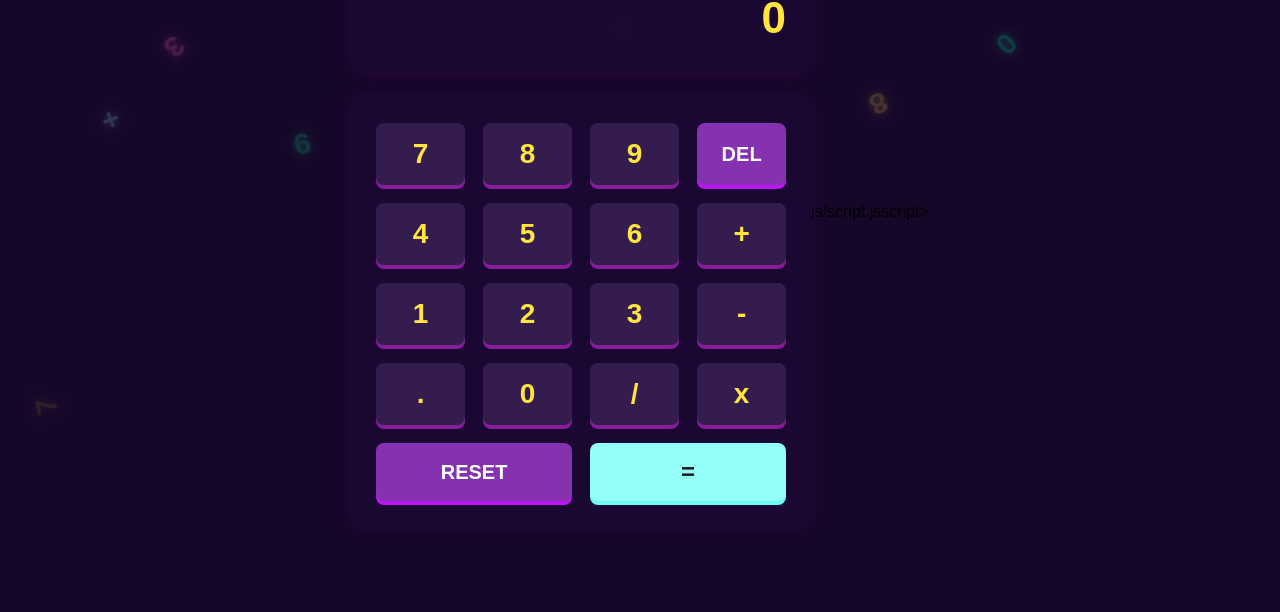
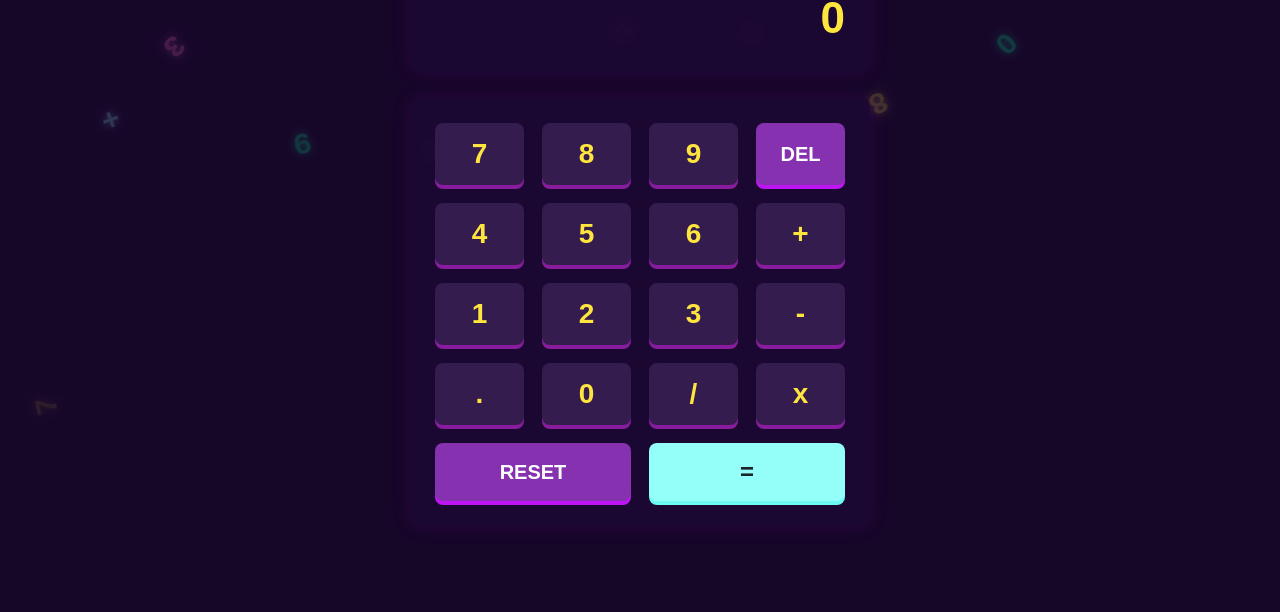
Before and after one commit to shehasaleh/T231538_EESE316_FA3, a plain HTML site: page index.html in a window 1280 px wide. Shown: the part 188-800 px from the top of the page. Drawn offline with Linux system fonts and the light colour scheme; files that its build step writes are made by us from their sources.

Commit message:
Update index.html
fixed code

```diff
--- a/index.html
+++ b/index.html
@@ -1,21 +1,22 @@
 <!DOCTYPE html>
 <html lang="en">
 <head>
-  <!-- Character encoding for the webpage -->
+  <!-- This tells the browser to use normal text characters correctly -->
   <meta charset="UTF-8">
 
-  <!-- Makes the calculator responsive on mobile devices -->
+  <!-- This makes the website fit properly on phones, tablets, and computers -->
   <meta name="viewport" content="width=device-width, initial-scale=1.0">
 
-  <!-- Title shown on the browser tab -->
+  <!-- This is the title that appears on the browser tab -->
   <title>Sheha's Math Buster</title>
 
-  <!-- Correct link to external CSS file -->
+  <!-- This connects the HTML file to the CSS styling file -->
   <link rel="stylesheet" href="css/style.css">
 </head>
+
 <body>
 
-  <!-- Full page raining numbers and operation symbols background -->
+  <!-- This section creates the falling number and operator symbols in the background -->
   <div class="rain-background">
     <span>7</span>
     <span>+</span>
@@ -55,75 +56,80 @@
     <span>=</span>
   </div>
 
-  <!-- Main calculator wrapper -->
+  <!-- This main container holds the whole calculator -->
   <main class="calculator-wrapper">
 
-    <!-- Top sectionO! area -->
+    <!-- This is the top part of the calculator with the title and GO!GO! section -->
     <header class="calculator-top">
+
+      <!-- Calculator name -->
       <h1>Sheha's Math Buster</h1>
 
-      <!-- GO!GO! display area with cat icon -->
+      <!-- This area contains the small numbers, GO!GO!, toggle design, and cat icon -->
       <div class="theme-area">
+
+        <!-- These are decorative numbers above the toggle -->
         <div class="theme-numbers">
           <span>1</span>
           <span>2</span>
           <span>3</span>
         </div>
 
+        <!-- This row holds the GO!GO! text, toggle, and cat icon -->
         <div class="theme-row">
           <p>GO!GO!</p>
 
-          <!-- Decorative toggle -->
+          <!-- This is only a decorative toggle switch -->
           <div class="theme-toggle">
             <span></span>
           </div>
 
-          <!-- Cat icon decoration next to GO!GO! -->
+          <!-- This is the cat icon next to GO!GO! -->
           <div class="cat-icon">🐱</div>
         </div>
       </div>
     </header>
 
-    <!-- Calculator display area -->
+    <!-- This is the calculator screen where numbers and answers are displayed -->
     <section class="calculator-screen" id="display">
       0
     </section>
 
-    <!-- Calculator button area -->
+    <!-- This section contains all the calculator buttons -->
     <section class="calculator-buttons">
 
-      <!-- Row 1 -->
+      <!-- First row of buttons -->
       <button class="btn number" data-value="7">7</button>
       <button class="btn number" data-value="8">8</button>
       <button class="btn number" data-value="9">9</button>
       <button class="btn action" id="delete">DEL</button>
 
-      <!-- Row 2 -->
+      <!-- Second row of buttons -->
       <button class="btn number" data-value="4">4</button>
       <button class="btn number" data-value="5">5</button>
       <button class="btn number" data-value="6">6</button>
       <button class="btn operator" data-value="+">+</button>
 
-      <!-- Row 3 -->
+      <!-- Third row of buttons -->
       <button class="btn number" data-value="1">1</button>
       <button class="btn number" data-value="2">2</button>
       <button class="btn number" data-value="3">3</button>
       <button class="btn operator" data-value="-">-</button>
 
-      <!-- Row 4 -->
+      <!-- Fourth row of buttons -->
       <button class="btn number" data-value=".">.</button>
       <button class="btn number" data-value="0">0</button>
       <button class="btn operator" data-value="/">/</button>
       <button class="btn operator" data-value="*">x</button>
 
-      <!-- Bottom row -->
+      <!-- Bottom row buttons -->
       <button class="btn reset" id="reset">RESET</button>
       <button class="btn equal" id="equal">=</button>
 
     </section>
   </main>
 
-  <!-- Correct link to external JavaScript file -->
-  js/script.jsscript>
+  <!-- This connects the HTML file to the JavaScript file -->
+  <script src="js/script.js"></script>
 </body>
 </html>
```
